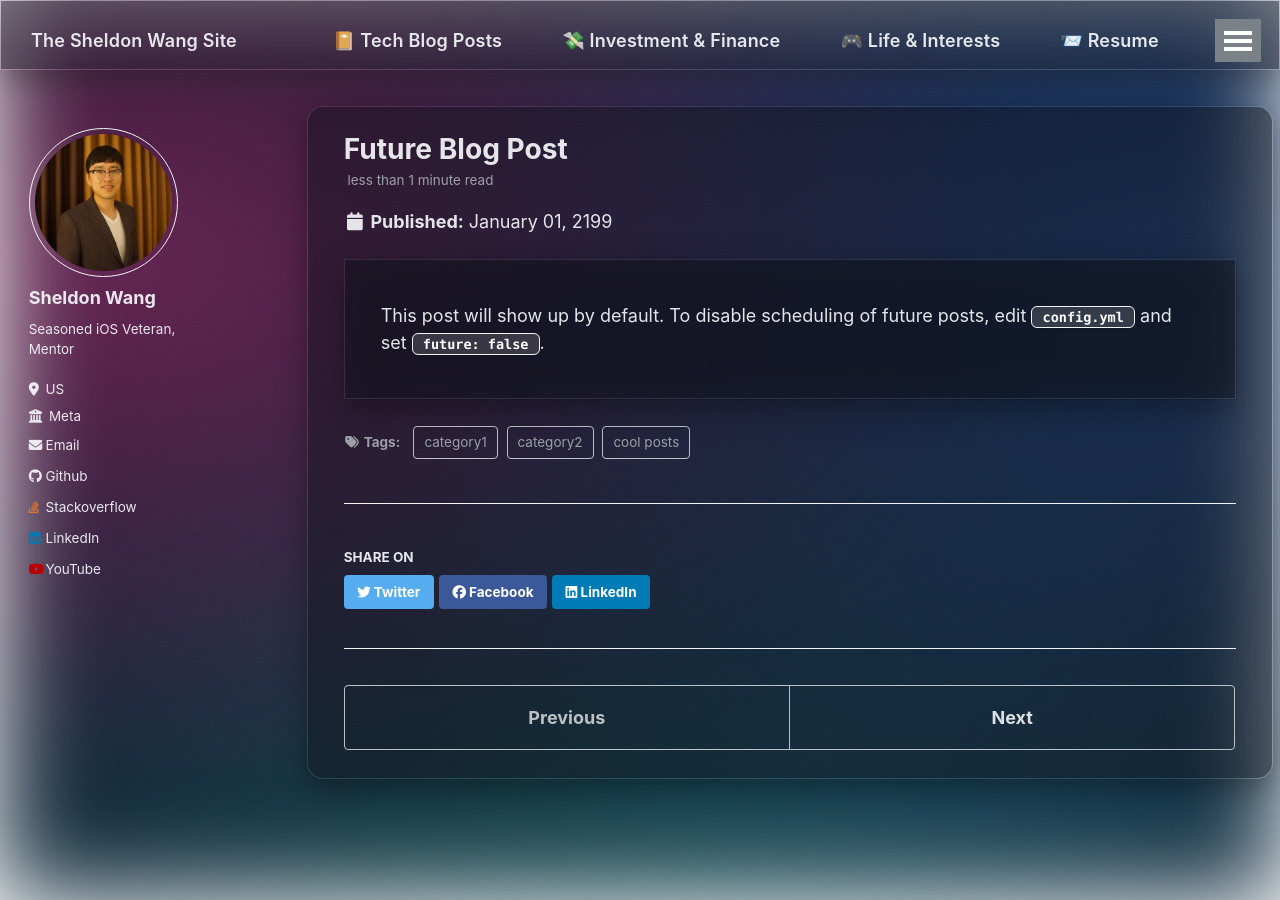
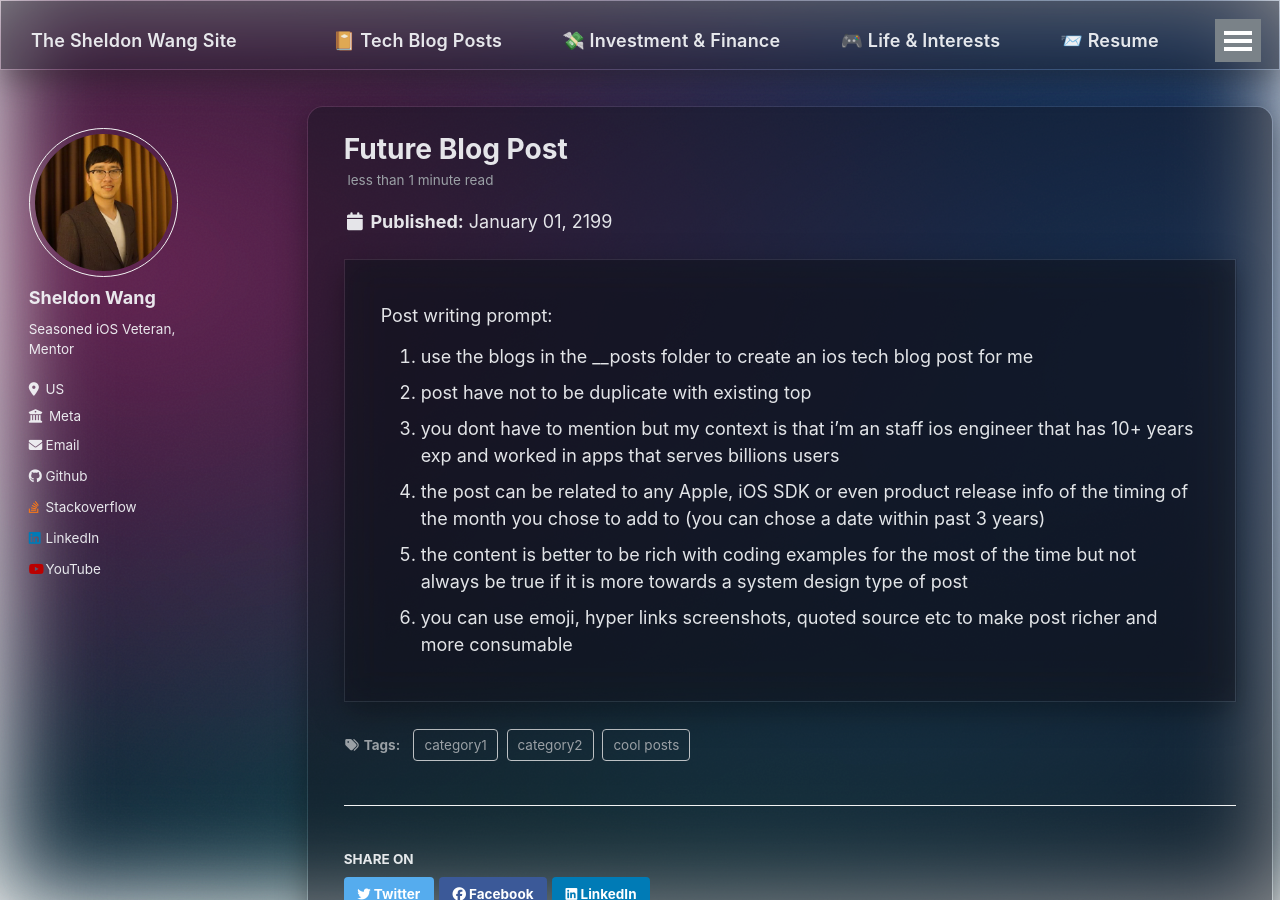
Before and after one commit to SheldonWangRJT/SheldonWangRJT.Github.io, a Jekyll site: the page built from _posts/2199-01-01-future-post.md, in a window 1280 px wide and 900 px high. Built offline with Jekyll 4.4.1, drawn with Linux system fonts in a browser that asks for light colours.

Commit message:
Minor content tweaks to CV and future post

```diff
--- a/_posts/2199-01-01-future-post.md
+++ b/_posts/2199-01-01-future-post.md
@@ -8,4 +8,11 @@ tags:
   - category2
 ---
 
-This post will show up by default. To disable scheduling of future posts, edit `config.yml` and set `future: false`.
+Post writing prompt:
+
+1. use the blogs in the __posts folder to create an ios tech blog post for me
+2. post have not to be duplicate with existing top
+3. you dont have to mention but my context is that i'm an staff ios engineer that has 10+ years exp and worked in apps that serves billions users
+4. the post can be related to any Apple, iOS SDK or even product release info of the timing of the month you chose to add to (you can chose a date within past 3 years)
+5. the content is better to be rich with coding examples for the most of the time but not always be true if it is more towards a system design type of post
+6. you can use emoji, hyper links screenshots, quoted source etc to make post richer and more consumable
```
Also changed, not shown: _pages/cv.md (+6 -1 lines).
